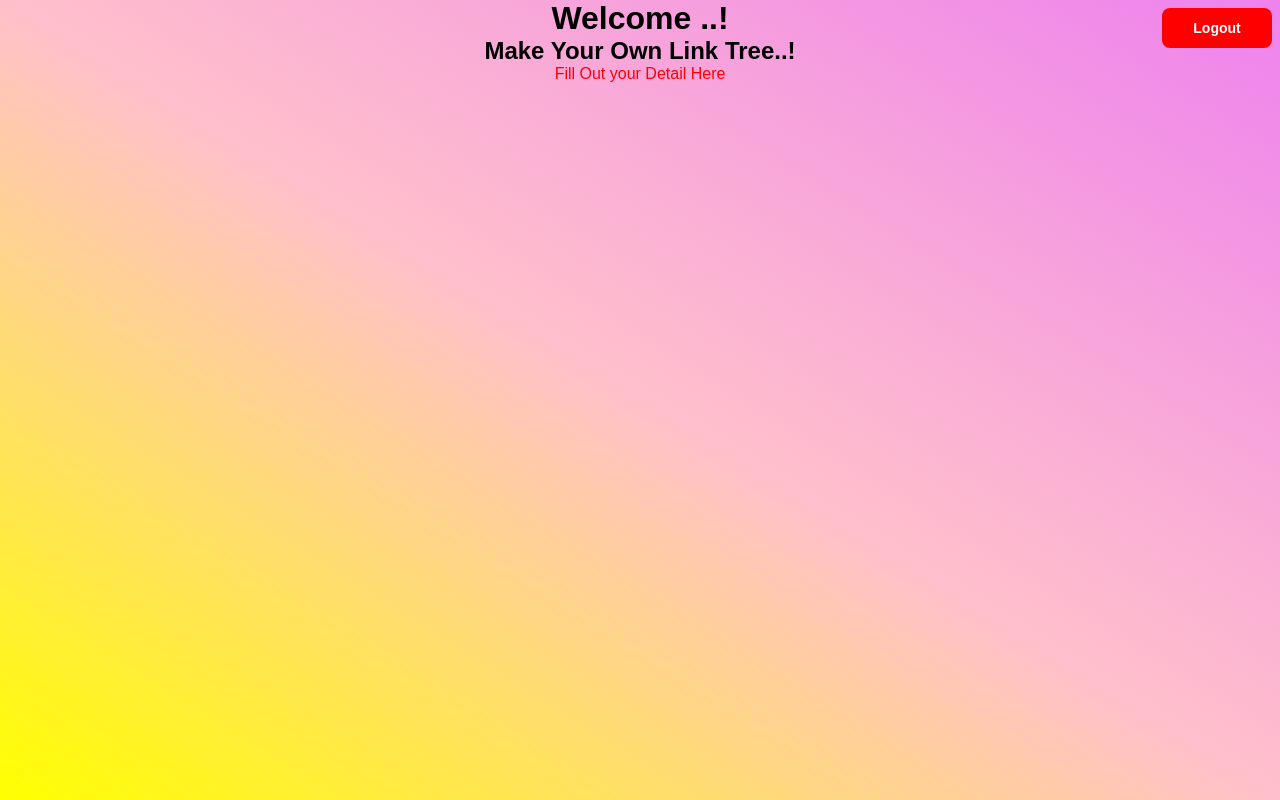
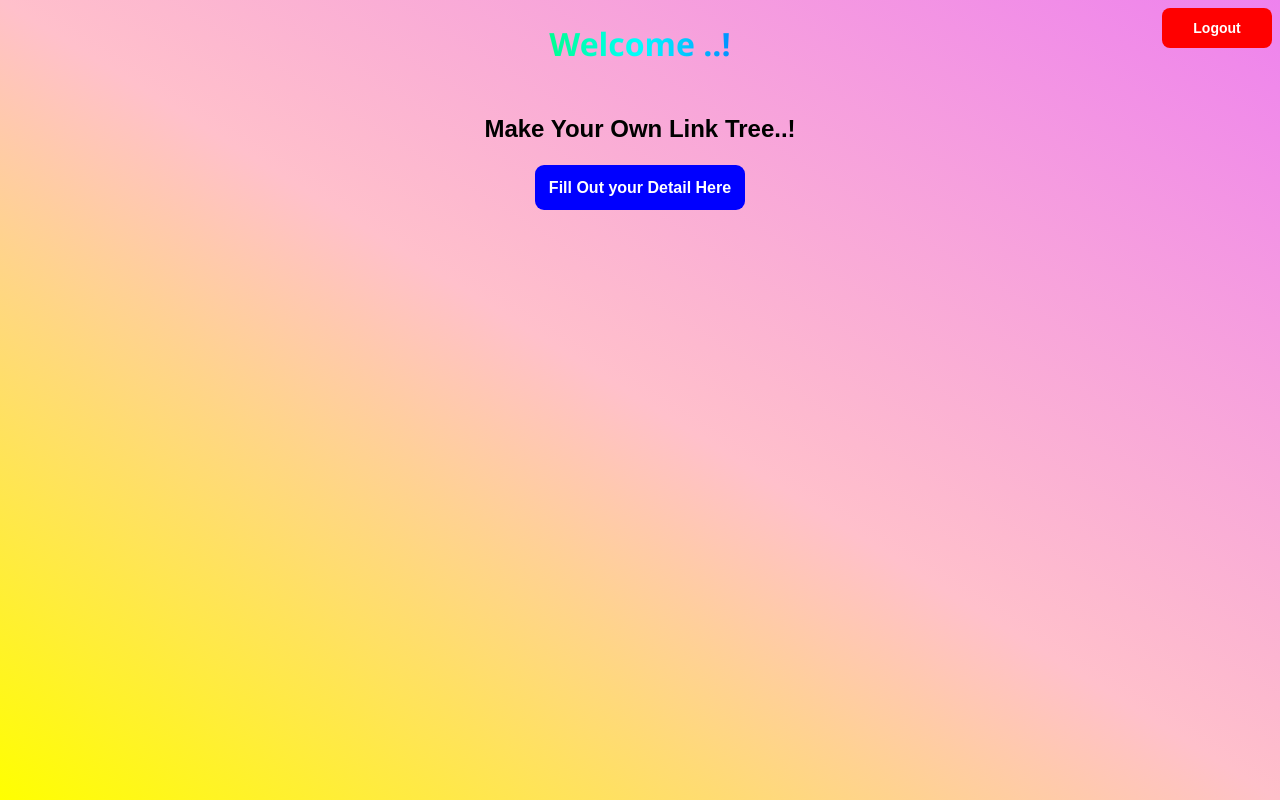
Before and after one commit to kunal-umap/LinkTreeGenerator, a React (Create React App) app in the folder client/: page / in a window 1280 px wide. Built offline with nearby package versions, Linux system fonts and the light colour scheme; no server answers; sample sign-in values are in the browser's storage.

Commit message:
minor css changes

```diff
--- a/client/src/App.css
+++ b/client/src/App.css
@@ -1,4 +1,6 @@
-* {
+*,
+*::before,
+*::after{
     padding: 0px;
     margin: 0px;
     box-sizing: border-box;
--- a/client/src/pages/home/homePage.css
+++ b/client/src/pages/home/homePage.css
@@ -4,15 +4,35 @@
     width: 100vw;
     background: linear-gradient(to top right,yellow,pink,violet);
 }
+
 .homePage h1 {
     text-align: center;
+    margin: 8px;
+    padding: 14px;
+    font-family: 'Segoe UI', Tahoma, Geneva, Verdana, sans-serif;
+    background-image: -webkit-linear-gradient(left, #f00, #ff2b00, #f50, #ff8000, #fa0, #ffd500, #ff0, #d4ff00, #af0, #80ff00, #5f0, #2bff00, #0f0, #00ff2a, #0f5, #00ff80, #0fa, #00ffd5, #0ff, #00d5ff, #0af, #0080ff, #05f, #002aff, #00f, #2b00ff, #50f, #8000ff, #a0f, #d400ff, #f0f, #ff00d4, #f0a, #ff0080, #f05, #ff002b, #f00);
+    -webkit-background-clip: text;
+    -webkit-text-fill-color: #0000;
+    background-clip: text;
+}
+.homePage h2 {
+    padding: 8px;
+    margin: 28px;
 }
 .link {
+    position: relative;
     text-decoration: none;
     margin: 18px;
     padding: 14px;
     margin-top: 80px;
-    color: red;
+    color: white;
+    background: blue;
+    border-radius: 9px;
+    font-weight: 600;
+}
+.link:hover {
+    color: blue;
+    background: white;
 }
 .LogOut {
     border: none;
```
Also changed, not shown: client/src/pages/linkTrr1/linkTree1.jsx (added).
